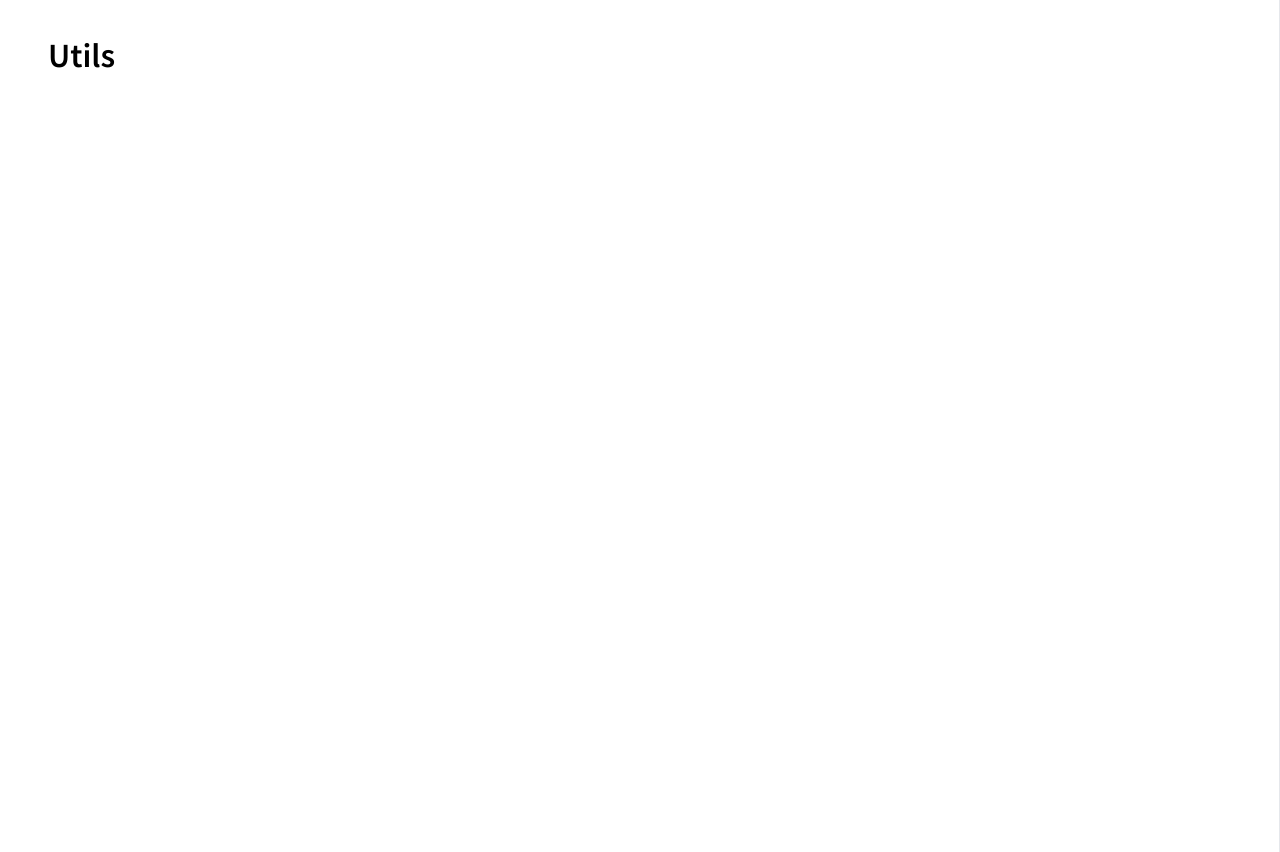
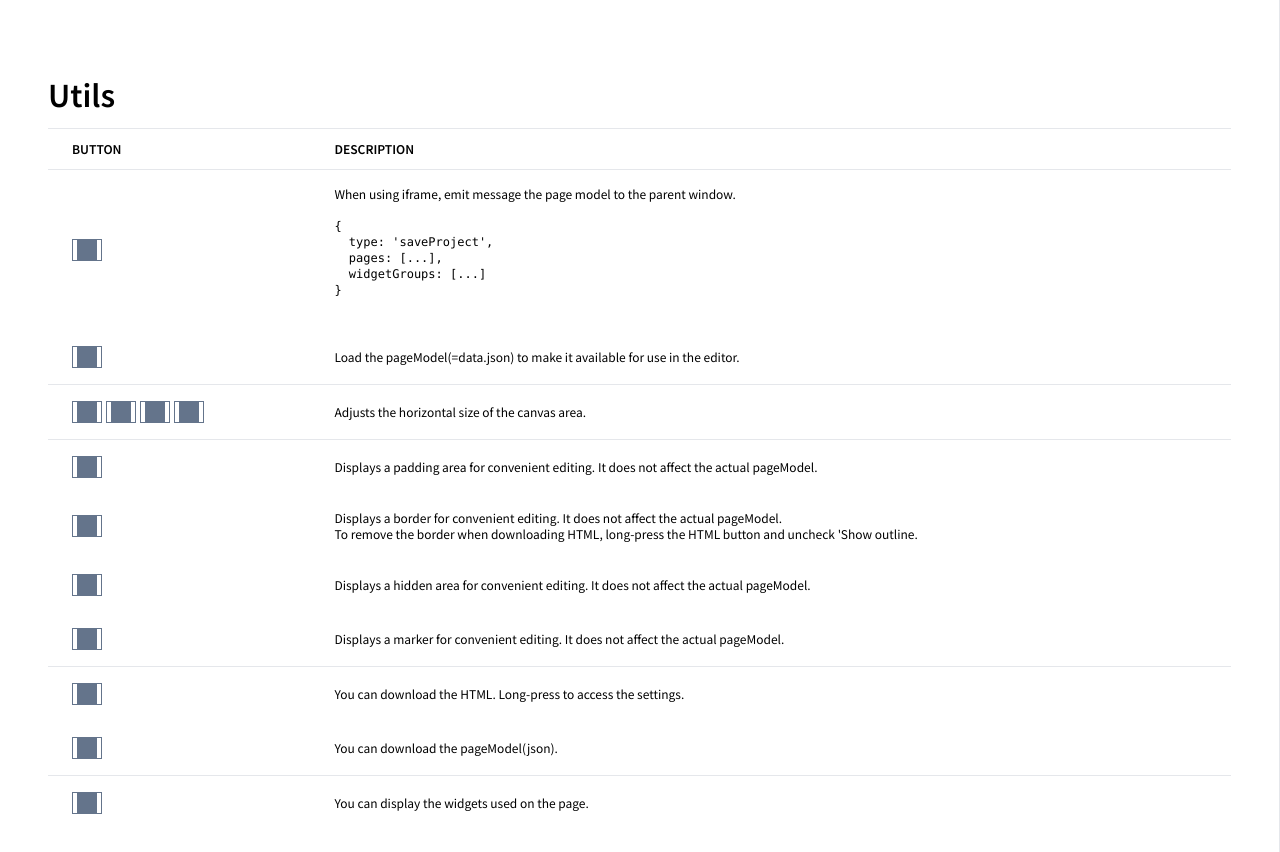
Before and after one commit to zabefofoon/mm-guide, a Nuxt app: page /documents/howToUse in a window 1280 px wide. Shown: the part 3060-3912 px from the top of the page. Built offline with nearby package versions, Linux system fonts and the light colour scheme; grey boxes are pictures that could not be loaded.

Commit message:
Utils 설명 추가

```diff
--- a/assets/styles/icon.scss
+++ b/assets/styles/icon.scss
@@ -101,3 +101,51 @@
   .icon-save {
     @include generateIcon('https://api.iconify.design/mdi/content-save-all-outline.svg');
   }
+
+  .icon-upload {
+    @include generateIcon('https://api.iconify.design/material-symbols/file-open-outline.svg')
+  }
+
+  .icon-screen-xl {
+    @include generateIcon('https://api.iconify.design/mdi/size-xl.svg')
+  }
+
+  .icon-screen-l {
+    @include generateIcon('https://api.iconify.design/mdi/size-l.svg')
+  }
+
+  .icon-screen-m {
+    @include generateIcon('https://api.iconify.design/mdi/size-m.svg')
+  }
+
+  .icon-screen-s {
+    @include generateIcon('https://api.iconify.design/mdi/size-s.svg')
+  }
+
+  .icon-spacing {
+    @include generateIcon('https://api.iconify.design/mdi/format-paragraph-spacing.svg')
+  }
+
+  .icon-outline {
+    @include generateIcon('https://api.iconify.design/mdi/border-none-variant.svg')
+  }
+
+  .icon-hidden {
+    @include generateIcon('https://api.iconify.design/mdi/file-hidden.svg')
+  }
+
+  .icon-marker {
+    @include generateIcon('https://api.iconify.design/clarity/map-marker-line.svg')
+  }
+
+  .icon-html {
+    @include generateIcon('https://api.iconify.design/material-symbols/html.svg')
+  }
+
+  .icon-json {
+    @include generateIcon('https://api.iconify.design/carbon/json.svg')
+  }
+
+  .icon-analyze {
+    @include generateIcon('https://api.iconify.design/mdi/table-eye.svg')
+  }
--- /dev/null
+++ b/components/HowToUseUtils.vue
@@ -0,0 +1,207 @@
+<template>
+  <table class="items-center bg-transparent w-full border-collapse">
+    <thead>
+      <tr>
+        <th
+          class="px-6 bg-blueGray-50 text-blueGray-500 align-middle border border-solid border-blueGray-100 py-3 text-xs uppercase border-l-0 border-r-0 whitespace-nowrap font-semibold text-left">
+          Button
+        </th>
+        <th
+          class="px-6 bg-blueGray-50 text-blueGray-500 align-middle border border-solid border-blueGray-100 py-3 text-xs uppercase border-l-0 border-r-0 whitespace-nowrap font-semibold text-left">
+          Description
+        </th>
+      </tr>
+    </thead>
+    <tbody>
+      <tr>
+        <th
+          class="border-t-0 px-6 align-middle border-l-0 border-r-0 text-xs whitespace-nowrap p-4 text-left text-blueGray-700">
+          <button
+            class="flex items-center | px-1 | text-slate-500 border border-slate-500"
+            title="Save project">
+            <i class="icon text-xl icon-save"></i>
+          </button>
+        </th>
+        <td
+          class="border-t-0 px-6 align-middle border-l-0 border-r-0 text-xs whitespace-nowrap p-4">
+          When using iframe, emit message the page model to the parent window.
+          <br /><br />
+          <pre>
+{
+  type: 'saveProject',
+  pages: [...],
+  widgetGroups: [...]
+}
+          </pre>
+        </td>
+      </tr>
+      <tr>
+        <th
+          class="border-t-0 px-6 align-middle border-l-0 border-r-0 text-xs whitespace-nowrap p-4 text-left text-blueGray-700">
+          <button
+            class="flex items-center | px-1 | text-slate-500 border border-slate-500"
+            title="File upload">
+            <i class="icon text-xl icon-upload"></i>
+          </button>
+        </th>
+        <td
+          class="border-t-0 px-6 align-middle border-l-0 border-r-0 text-xs whitespace-nowrap p-4">
+          Load the pageModel(=data.json) to make it available for use in the
+          editor.
+        </td>
+      </tr>
+      <tr class="border-t">
+        <th
+          class="border-t-0 px-6 align-middle border-l-0 border-r-0 text-xs whitespace-nowrap p-4 text-left text-blueGray-700">
+          <div class="flex gap-1">
+            <button
+              class="flex items-center | px-1 | text-slate-500 border border-slate-500"
+              title="File upload">
+              <i class="icon text-xl icon-screen-xl"></i>
+            </button>
+            <button
+              class="flex items-center | px-1 | text-slate-500 border border-slate-500"
+              title="File upload">
+              <i class="icon text-xl icon-screen-l"></i>
+            </button>
+            <button
+              class="flex items-center | px-1 | text-slate-500 border border-slate-500"
+              title="File upload">
+              <i class="icon text-xl icon-screen-m"></i>
+            </button>
+            <button
+              class="flex items-center | px-1 | text-slate-500 border border-slate-500"
+              title="File upload">
+              <i class="icon text-xl icon-screen-s"></i>
+            </button>
+          </div>
+        </th>
+        <td
+          class="border-t-0 px-6 align-middle border-l-0 border-r-0 text-xs whitespace-nowrap p-4">
+          Adjusts the horizontal size of the canvas area.
+        </td>
+      </tr>
+      <tr class="border-t">
+        <th
+          class="border-t-0 px-6 align-middle border-l-0 border-r-0 text-xs whitespace-nowrap p-4 text-left text-blueGray-700">
+          <button
+            class="flex items-center | px-1 | text-slate-500 border border-slate-500"
+            title="Toggle spacing">
+            <i class="icon text-xl icon-spacing"></i>
+          </button>
+        </th>
+        <td
+          class="border-t-0 px-6 align-middle border-l-0 border-r-0 text-xs whitespace-nowrap p-4">
+          Displays a padding area for convenient editing. It does not affect the
+          actual pageModel.
+        </td>
+      </tr>
+      <tr>
+        <th
+          class="border-t-0 px-6 align-middle border-l-0 border-r-0 text-xs whitespace-nowrap p-4 text-left text-blueGray-700">
+          <button
+            class="flex items-center | px-1 | text-slate-500 border border-slate-500"
+            title="Toggle outline">
+            <i class="icon text-xl icon-outline"></i>
+          </button>
+        </th>
+        <td
+          class="border-t-0 px-6 align-middle border-l-0 border-r-0 text-xs whitespace-nowrap p-4">
+          Displays a border for convenient editing. It does not affect the
+          actual pageModel.<br />
+          To remove the border when downloading HTML, long-press the HTML button
+          and uncheck 'Show outline.
+        </td>
+      </tr>
+      <tr>
+        <th
+          class="border-t-0 px-6 align-middle border-l-0 border-r-0 text-xs whitespace-nowrap p-4 text-left text-blueGray-700">
+          <button
+            class="flex items-center | px-1 | text-slate-500 border border-slate-500"
+            title="Toggle hidden elements">
+            <i class="icon text-xl icon-hidden"></i>
+          </button>
+        </th>
+        <td
+          class="border-t-0 px-6 align-middle border-l-0 border-r-0 text-xs whitespace-nowrap p-4">
+          Displays a hidden area for convenient editing. It does not affect the
+          actual pageModel.
+        </td>
+      </tr>
+      <tr>
+        <th
+          class="border-t-0 px-6 align-middle border-l-0 border-r-0 text-xs whitespace-nowrap p-4 text-left text-blueGray-700">
+          <button
+            class="flex items-center | px-1 | text-slate-500 border border-slate-500"
+            title="Toggle marker">
+            <i class="icon text-xl icon-marker"></i>
+          </button>
+        </th>
+        <td
+          class="border-t-0 px-6 align-middle border-l-0 border-r-0 text-xs whitespace-nowrap p-4">
+          Displays a marker for convenient editing. It does not affect the
+          actual pageModel.
+        </td>
+      </tr>
+      <tr class="border-t">
+        <th
+          class="border-t-0 px-6 align-middle border-l-0 border-r-0 text-xs whitespace-nowrap p-4 text-left text-blueGray-700">
+          <button
+            class="flex items-center | px-1 | text-slate-500 border border-slate-500 hover:bg-slate-200"
+            title="Download html">
+            <i class="icon text-xl icon-html"></i>
+          </button>
+        </th>
+        <td
+          class="border-t-0 px-6 align-middle border-l-0 border-r-0 text-xs whitespace-nowrap p-4">
+          You can download the HTML. Long-press to access the settings.
+        </td>
+      </tr>
+      <tr>
+        <th
+          class="border-t-0 px-6 align-middle border-l-0 border-r-0 text-xs whitespace-nowrap p-4 text-left text-blueGray-700">
+          <button
+            class="flex items-center | px-1 | text-slate-500 border border-slate-500 hover:bg-slate-200"
+            title="Download html">
+            <i class="icon text-xl icon-json"></i>
+          </button>
+        </th>
+        <td
+          class="border-t-0 px-6 align-middle border-l-0 border-r-0 text-xs whitespace-nowrap p-4">
+          You can download the pageModel(json).
+        </td>
+      </tr>
+      <tr class="border-t">
+        <th
+          class="border-t-0 px-6 align-middle border-l-0 border-r-0 text-xs whitespace-nowrap p-4 text-left text-blueGray-700">
+          <button
+            class="flex items-center | px-1 | text-slate-500 border border-slate-500 hover:bg-slate-200"
+            title="Download html">
+            <i class="icon text-xl icon-analyze"></i>
+          </button>
+        </th>
+        <td
+          class="border-t-0 px-6 align-middle border-l-0 border-r-0 text-xs whitespace-nowrap p-4">
+          You can display the widgets used on the page.
+        </td>
+      </tr>
+    </tbody>
+  </table>
+</template>
+
+<script setup lang="ts"></script>
+
+<style scoped lang="scss">
+.config-button {
+  position: relative;
+
+  display: flex;
+  align-items: center;
+  justify-content: center;
+  gap: 0.25rem;
+
+  padding: 0.5rem 12px;
+
+  border: 1px solid #cbd5e1;
+}
+</style>
--- a/pages/documents/howToUse.vue
+++ b/pages/documents/howToUse.vue
@@ -1,6 +1,6 @@
 <template>
   <NuxtLayout name="layout-documents">
-    <main class="w-full min-h-screen | py-8 px-12 | border-r">
+    <main class="w-full min-h-screen | pt-8 pb-40 px-12 | border-r">
       <DocsBreadcrumb name="How to use" link="/documents/howToUse" />
       <DocsSection id="Layouts">
         <h2 class="text-3xl font-bold">Layouts</h2>
@@ -43,10 +43,12 @@
           Clicking this button displays the widget configuration window, where
           you can input the widget's name, description, HTML, and CSS.
         </p>
+        <br />
         <HowToUseWidgets />
       </DocsSection>
-      <DocsSection style="height: 1200px" id="Utils">
+      <DocsSection id="Utils">
         <h2 class="text-3xl font-bold">Utils</h2>
+        <HowToUseUtils />
       </DocsSection>
     </main>
   </NuxtLayout>
```
